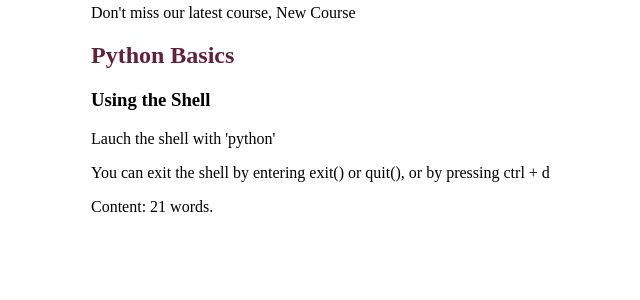
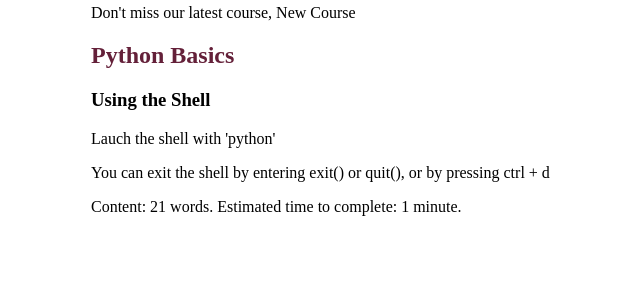
Before and after one commit to PatrickBluth/learning_site, a Django app: page /courses/1/2/ in a window 1280 px wide. Shown: the part 192-492 px from the top of the page, without its empty margins (5-645 px from the left). Run offline with Django 3.2, Linux system fonts and the light colour scheme; data comes from the database, SQL or seed files in the repository; both versions use the stored data as it was after the commit.

Commit message:
Updated custom filters

```diff
--- a/courses/templates/courses/course_detail.html
+++ b/courses/templates/courses/course_detail.html
@@ -1,11 +1,11 @@
 {% extends "layout.html" %}
-{% load humanize %}
+{% load humanize course_extras %}
 {% block title%}{{course.title}}{% endblock %}
 
 {% block content %}
 <article>
     <h2>{{ course.title }}</h2>
-    {{ course.description }}
+    {{ course.description|markdown_to_html }}
 
     <p>These are {{ course.step_set.count|apnumber}} step{{ course.step_set.count|pluralize }} in this course: {{ course.step_set.all|join:", " }}</p>
     <section>
--- a/courses/templates/courses/course_list.html
+++ b/courses/templates/courses/course_list.html
@@ -24,3 +24,4 @@
     <div>Have questions? Contact us! {{ email|urlize }}</div>
 </div>
 {% endblock %}
+{{
--- a/courses/templates/courses/step_detail.html
+++ b/courses/templates/courses/step_detail.html
@@ -1,4 +1,6 @@
 {% extends "layout.html" %}
+{% load humanize %}
+{% load course_extras %}
 
 {% block title %}{{ step.title}} - {{ step.course.title }}{% endblock %}
 
@@ -7,7 +9,8 @@
     <h2><a href="{% url 'courses:detail' pk=step.course.pk %}">{{ step.course.title }}</a></h2>
     <h3>{{ step.title }}</h3>
     {% with con=step.content %}
-    {{ con|linebreaks }} Content: {{con|wordcount }} words.
+    {{ con|linebreaks }}
+    Content: {{con|wordcount }} words. Estimated time to complete: {{ con|wordcount|time_estimate }} minute{{ con|wordcount|time_estimate|pluralize }}.
     {% endwith %}
 </article>
 {% endblock %}
--- a/courses/templatetags/course_extras.py
+++ b/courses/templatetags/course_extras.py
@@ -1,6 +1,10 @@
 from django import template
 
 from courses.models import Course
+
+
+import markdown2
+from django.utils.safestring import mark_safe
 
 register = template.Library()
 
@@ -14,3 +18,16 @@ def nav_courses_list():
     """Returns dictionary of courses to display as navigation pane"""
     courses = Course.objects.all()
     return {'courses':courses}
+
+@register.filter('time_estimate')
+def time_estimate(word_count):
+    """Estimes the numbers of minutes it will take to complete
+    a step based on the passed-in wordcount"""
+    minutes = round(word_count/20)
+    return minutes
+
+@register.filter("markdown_to_html")
+def markdown_to_html(markdown_text):
+    """Converts markdown text to html"""
+    html_body = markdown2.markdown(markdown_text)
+    return mark_safe(html_body)
```
Also changed, not shown: db.sqlite3.
